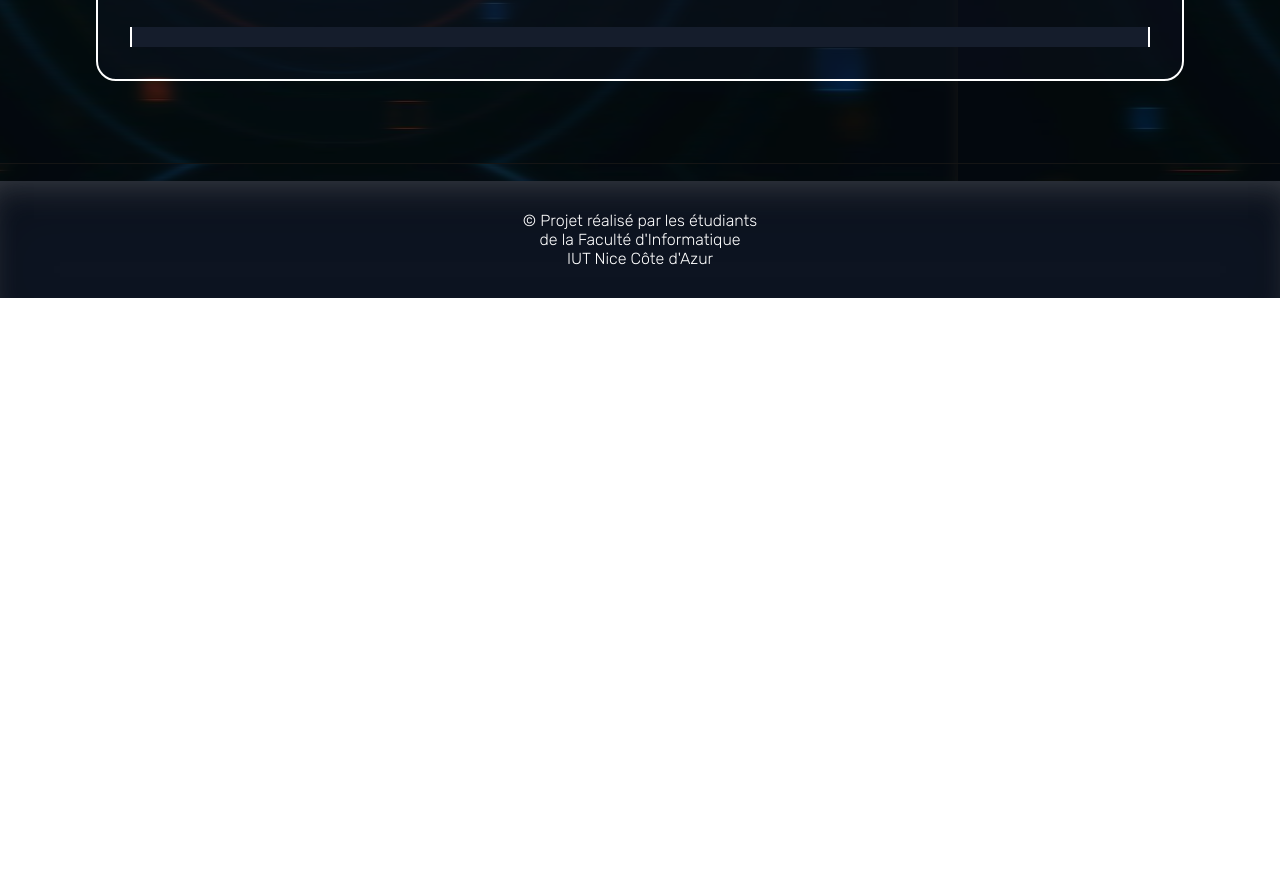
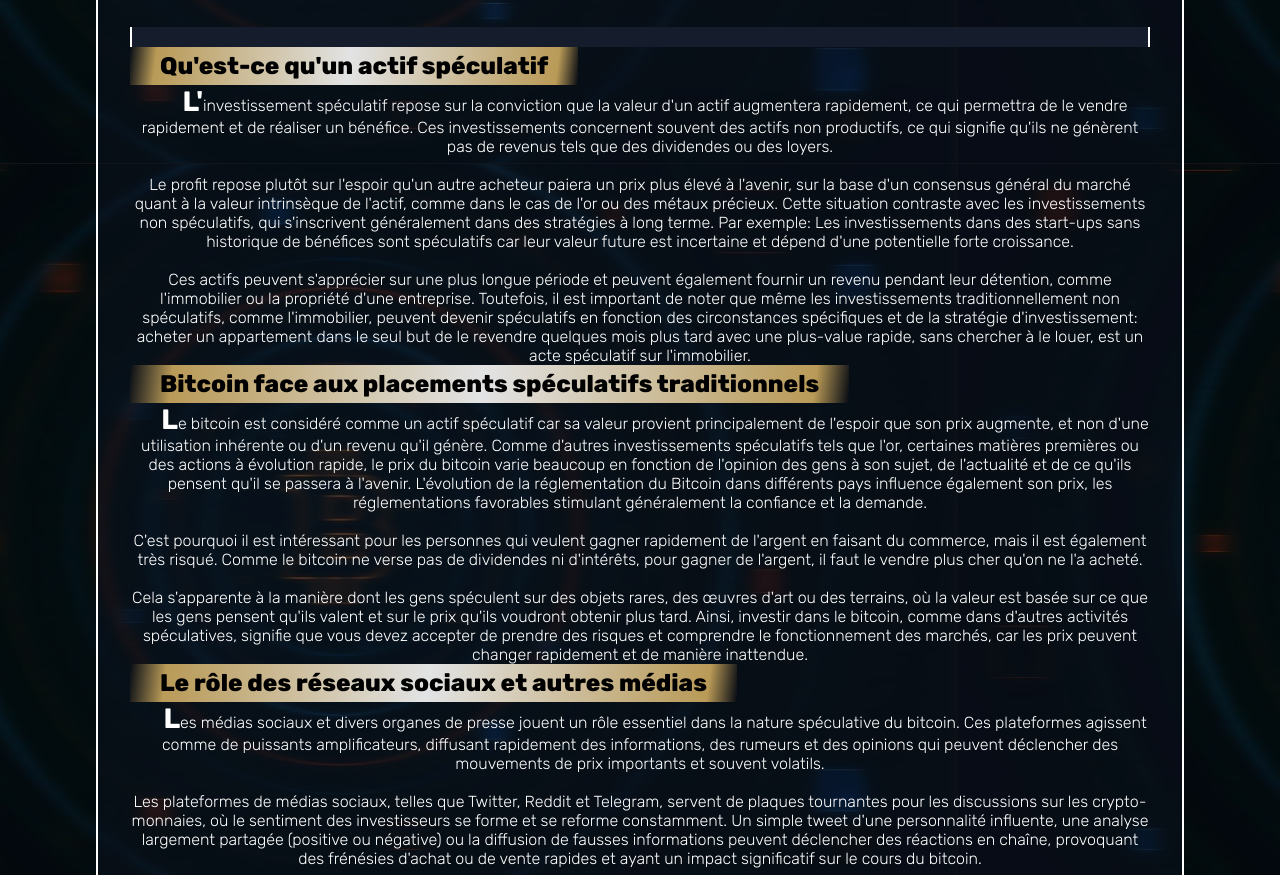
Before and after one commit to nednast/SAE106, a plain HTML site: page pages/placeSpeculatif.html in a window 1280 px wide. Shown: the part 557-1432 px from the top of the page. Before the commit the page ends 855 px from the top, so only its background shows below. Drawn offline with Linux system fonts and the light colour scheme.

Commit message:
Ajout du texte Place Speculatif

```diff
--- a/pages/placeSpeculatif.html
+++ b/pages/placeSpeculatif.html
@@ -92,6 +92,41 @@
     <div class="wrapper">
       <h1>Place parmi les titres spéculatifs</h1>
       <p class="intro"></p>
+      <h2>Qu'est-ce qu'un actif spéculatif</h2>
+
+<ul>
+    <li>
+        <p>
+            L'investissement spéculatif repose sur la conviction que la valeur d'un actif augmentera rapidement, ce qui permettra de le vendre rapidement et de réaliser un bénéfice. Ces investissements concernent souvent des actifs non productifs, ce qui signifie qu'ils ne génèrent pas de revenus tels que des dividendes ou des loyers.<br><br>
+            Le profit repose plutôt sur l'espoir qu'un autre acheteur paiera un prix plus élevé à l'avenir, sur la base d'un consensus général du marché quant à la valeur intrinsèque de l'actif, comme dans le cas de l'or ou des métaux précieux. Cette situation contraste avec les investissements non spéculatifs, qui s'inscrivent généralement dans des stratégies à long terme. Par exemple: Les investissements dans des start-ups sans historique de bénéfices sont spéculatifs car leur valeur future est incertaine et dépend d'une potentielle forte croissance.<br><br>
+            Ces actifs peuvent s'apprécier sur une plus longue période et peuvent également fournir un revenu pendant leur détention, comme l'immobilier ou la propriété d'une entreprise. Toutefois, il est important de noter que même les investissements traditionnellement non spéculatifs, comme l'immobilier, peuvent devenir spéculatifs en fonction des circonstances spécifiques et de la stratégie d'investissement: acheter un appartement dans le seul but de le revendre quelques mois plus tard avec une plus-value rapide, sans chercher à le louer, est un acte spéculatif sur l'immobilier.
+        </p>
+    </li>
+</ul>
+
+<h2>Bitcoin face aux placements spéculatifs traditionnels</h2>
+
+<ul>
+    <li>
+        <p>
+            Le bitcoin est considéré comme un actif spéculatif car sa valeur provient principalement de l'espoir que son prix augmente, et non d'une utilisation inhérente ou d'un revenu qu'il génère. Comme d'autres investissements spéculatifs tels que l'or, certaines matières premières ou des actions à évolution rapide, le prix du bitcoin varie beaucoup en fonction de l'opinion des gens à son sujet, de l'actualité et de ce qu'ils pensent qu'il se passera à l'avenir. L'évolution de la réglementation du Bitcoin dans différents pays influence également son prix, les réglementations favorables stimulant généralement la confiance et la demande.<br><br>
+            C'est pourquoi il est intéressant pour les personnes qui veulent gagner rapidement de l'argent en faisant du commerce, mais il est également très risqué. Comme le bitcoin ne verse pas de dividendes ni d'intérêts, pour gagner de l'argent, il faut le vendre plus cher qu'on ne l'a acheté.<br><br>
+            Cela s'apparente à la manière dont les gens spéculent sur des objets rares, des œuvres d'art ou des terrains, où la valeur est basée sur ce que les gens pensent qu'ils valent et sur le prix qu'ils voudront obtenir plus tard. Ainsi, investir dans le bitcoin, comme dans d'autres activités spéculatives, signifie que vous devez accepter de prendre des risques et comprendre le fonctionnement des marchés, car les prix peuvent changer rapidement et de manière inattendue.
+        </p>
+    </li>
+</ul>
+
+<h2>Le rôle des réseaux sociaux et autres médias</h2>
+
+<ul>
+    <li>
+        <p>
+            Les médias sociaux et divers organes de presse jouent un rôle essentiel dans la nature spéculative du bitcoin. Ces plateformes agissent comme de puissants amplificateurs, diffusant rapidement des informations, des rumeurs et des opinions qui peuvent déclencher des mouvements de prix importants et souvent volatils.<br><br>
+            Les plateformes de médias sociaux, telles que Twitter, Reddit et Telegram, servent de plaques tournantes pour les discussions sur les crypto-monnaies, où le sentiment des investisseurs se forme et se reforme constamment. Un simple tweet d'une personnalité influente, une analyse largement partagée (positive ou négative) ou la diffusion de fausses informations peuvent déclencher des réactions en chaîne, provoquant des frénésies d'achat ou de vente rapides et ayant un impact significatif sur le cours du bitcoin.<br><br>
+            Les médias traditionnels, ainsi que les sources d'informations spécialisées sur les crypto-monnaies, jouent également un rôle important dans la diffusion des informations, bien qu'ils ne soient pas à l'abri de la diffusion de fausses informations ou d'interprétations tendancieuses. En substance, le paysage médiatique agit comme un puissant catalyseur de la spéculation sur le bitcoin, contribuant de manière significative à sa volatilité inhérente.
+        </p>
+    </li>
+</ul>
     </div>
     <footer>
       <p>
```
